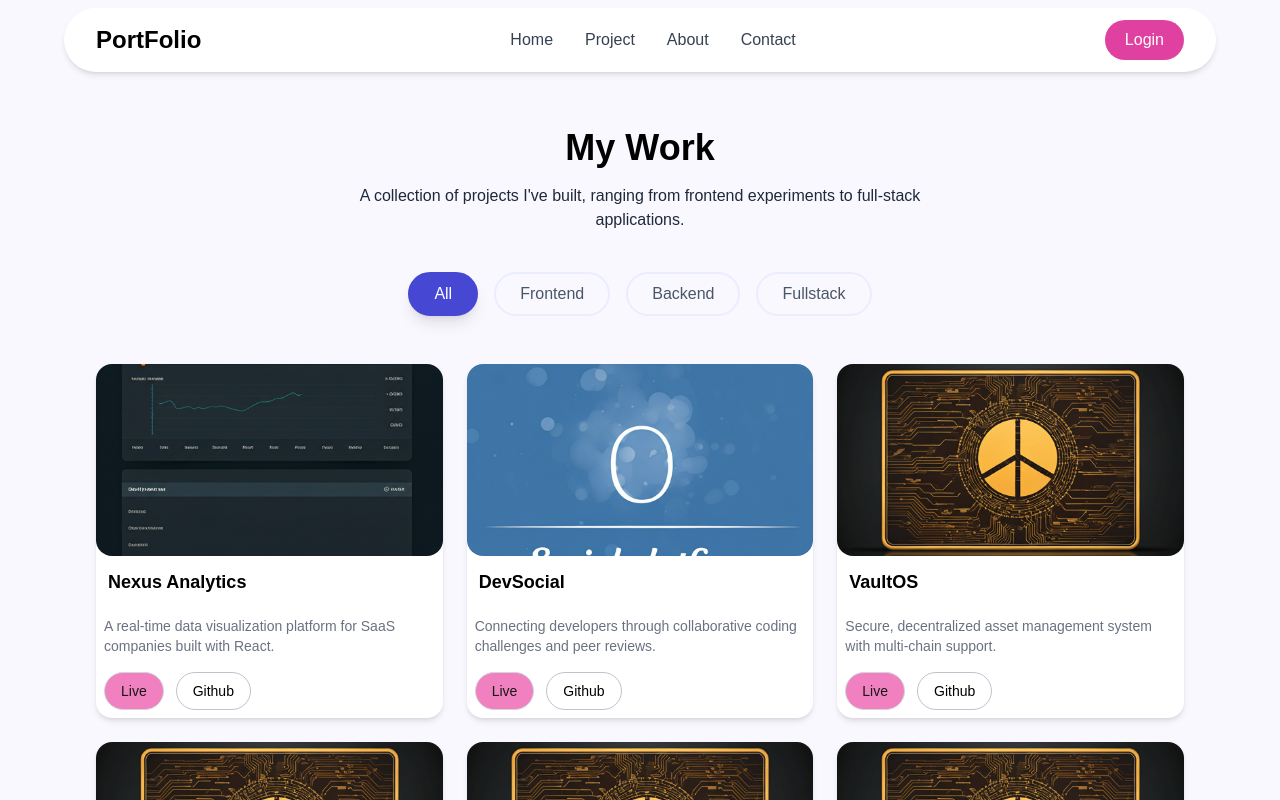
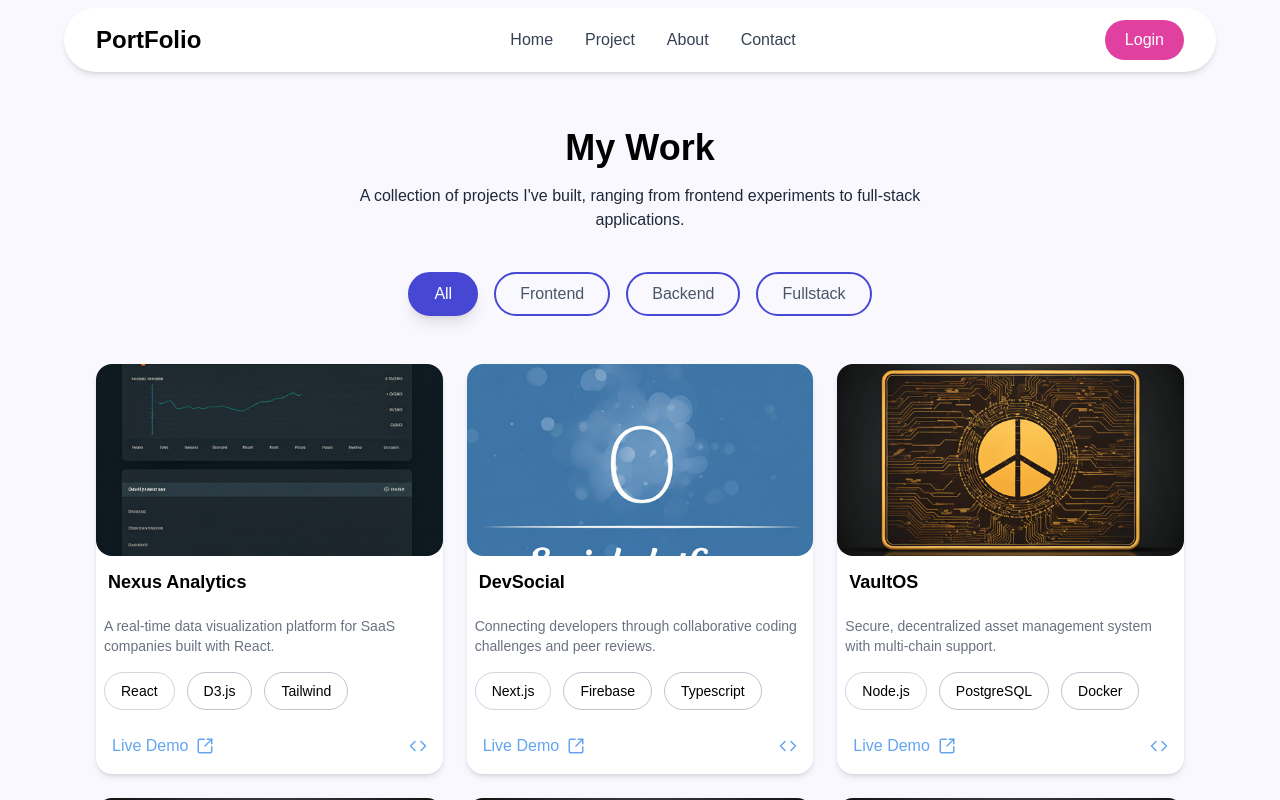
Before and after one commit to ahmadrazababu96-sketch/Portfolioweb, a Next.js app: page /projects in a window 1280 px wide. Shown: the top 800 px of the page. Built offline with nearby package versions, Linux system fonts and the light colour scheme.

Commit message:
project page complete

```diff
--- a/app/about/page.tsx
+++ b/app/about/page.tsx
@@ -0,0 +1,10 @@
+import React from 'react'
+
+const page = () => {
+  return (
+   <>
+   </>
+  )
+}
+
+export default page
--- a/components/Navbar.tsx
+++ b/components/Navbar.tsx
@@ -11,9 +11,11 @@ const Navbar = () => {
     <nav className="w-full sticky top-2 z-50 shadow-[#F4F2FE]">
   <div className="max-w-6xl mx-auto h-16 bg-white shadow-md flex items-center justify-between px-4 md:px-6 lg:px-8 rounded-full">
 
+   <Link href={"/"}>
     <div className="text-2xl font-bold text-black">
       PortFolio
     </div>
+   </Link>
 
     <div className="hidden md:flex items-center gap-8 text-gray-700 font-medium">
       <Link href={"/"}>Home</Link>
--- a/components/Projectcollection.tsx
+++ b/components/Projectcollection.tsx
@@ -1,6 +1,7 @@
 
 "use client";
 import React, { useState } from 'react'
+import { SquareArrowOutUpRight,Code } from 'lucide-react';
 const projectData=[
     {
                 id: 1,
@@ -8,8 +9,10 @@ const projectData=[
                 tittle: "Nexus Analytics",
                 category:"frontend",
                 desc: "A real-time data visualization platform for SaaS companies built with React.",
-                btn1:"Live",
-                btn2:"Github",
+                btn1:"React",
+                btn2:"D3.js",
+                btn3:"Tailwind",
+                demo:<SquareArrowOutUpRight  size={18}/>,
             },
             {
                 id: 2,
@@ -17,44 +20,54 @@ const projectData=[
                 tittle: "DevSocial",
                 category:"frontend",
                 desc: "Connecting developers through collaborative coding challenges and peer reviews.",
-                btn1:"Live",
-                btn2:"Github",
+                btn1:"Next.js",
+                btn2:"Firebase",
+                btn3:"Typescript",
+                color:"#4648D4",
+                demo:<SquareArrowOutUpRight size={18} />,
             },
             {
                 id: 3,
                 image: "/images/pimg3.png",
                 tittle: "VaultOS",
-                category:"frontend",
+                category:"backend",
                 desc: "Secure, decentralized asset management system with multi-chain support.",
-                btn1:"Live",
-                btn2:"Github",
+                btn1:"Node.js",
+                btn2:"PostgreSQL",
+                btn3:"Docker",
+                demo:<SquareArrowOutUpRight size={18} />,
             },
                         {
                 id: 4,
                 image: "/images/pimg3.png",
                 tittle: "VaultOS",
-                category:"frontend",
+                category:"backend",
                 desc: "Secure, decentralized asset management system with multi-chain support.",
-                btn1:"Live",
-                btn2:"Github",
+                btn1:"Vue.js",
+                btn2:"OpenWeatherAPI",
+                btn3:"Chart.js",
+                demo:<SquareArrowOutUpRight size={18} />,
             },
                         {
                 id: 5,
                 image: "/images/pimg3.png",
                 tittle: "VaultOS",
-                category:"frontend",
+                category:"fullstack",
                 desc: "Secure, decentralized asset management system with multi-chain support.",
-                btn1:"Live",
-                btn2:"Github",
+                btn1:"React",
+                btn2:"Prisma",
+                btn3:"graphQL",
+                demo:<SquareArrowOutUpRight size={18} />,
             },
                         {
                 id: 6,
                 image: "/images/pimg3.png",
                 tittle: "VaultOS",
-                category:"frontend",
+                category:"fullstack",
                 desc: "Secure, decentralized asset management system with multi-chain support.",
                 btn1:"Live",
                 btn2:"Github",
+                demo:<SquareArrowOutUpRight  size={18}/>,
             },
 ]
 const Projectcollection = () => {
@@ -68,20 +81,23 @@ const Projectcollection = () => {
         {
             id:"frontend",
             label:"Frontend",
-            color:"#EAEDFF",
+            color:"#4648D4",
         },
         {
             id:"backend",
             label:"Backend",
-            color:"#EAEDFF",
+            color:"#4648D4",
         },
         {
             id:"fullstack",
             label:"Fullstack",
-            color:"#EAEDFF",
+            color:"#4648D4",
         }
     ]
-    const filterprojects=activeCategory==="all"?projectData:projectData.filter(project=>project.category===activeCategory);
+    const filterprojects=activeCategory==="all"?
+    projectData
+    :
+    projectData.filter(project=>project.category===activeCategory);
 
   return (
     <>
@@ -91,14 +107,15 @@ const Projectcollection = () => {
               <p className='text-gray-800  text-center mt-4 max-w-xl'>
                 A collection of projects I've built, ranging from frontend experiments to full-stack applications.
               </p>
-           </div>
+                   </div>
            {/* buttons */}
-           <div className='flex flex-wrap justify-center gap-4 mb-12 pt-10 '>
+                      <div className='flex flex-wrap justify-center gap-4 mb-12 pt-10 '>
             {categories.map((category)=>(
                 <button className={`px-6 py-2 rounded-full font-medium transition-all duration-300
+                       hover:cursor-pointer
               ${activeCategory === category.id
                 ? 'text-white shadow-lg'
-                : 'bg-gray-100 text-gray-600 hover:bg-gray-200'
+                : ' text-gray-600 hover:bg-gray-600'
               }`}
                 style={{
               backgroundColor: activeCategory === category.id ? category.color : 'transparent',
@@ -109,10 +126,10 @@ const Projectcollection = () => {
                   {category.label}
                 </button>
             ))}
-           </div>
+                      </div>
            {/* cards */}
-           <div className='grid grid-cols-1 md:grid-cols-3 gap-6 '>
-                             {projectData.map((item) => (
+                        <div className='grid grid-cols-1 md:grid-cols-3 gap-6 '>
+                             {filterprojects.map((item) => (
                                <div
                                    key={item.id}
                                    className="bg-white shadow-md rounded-2xl
@@ -126,17 +143,34 @@ const Projectcollection = () => {
                                    />
                                    <h2 className="text-lg font-semibold text-black p-3  ">{item.tittle}</h2>
                                    <p className="text-gray-500 text-sm p-2">{item.desc}</p>
-           <div className='flex gap-3 p-2'>
-                <button className="border border-gray-300 px-4 py-2 rounded-full bg-[#F080C0] text-sm">
+           <div className='flex gap-3 p-2 '>
+                <button className="border border-gray-300 px-4 py-2 rounded-full  text-sm bg-[#FFFFFF] text-black
+                cursor-pointer hover:bg-[#F080C0]">
                {item.btn1}
              </button>
-               <button className="border border-[#CABECE] px-4 py-2 bg-[#FFFFFF] text-black font-light rounded-full text-sm">
+               <button className="border border-[#CABECE] px-4 py-2 bg-[#FFFFFF] text-black font-light rounded-full text-sm
+               cursor-pointer hover:bg-[#F080C0]">
                {item.btn2}
-             </button></div>
+             </button>
+              <button className="border border-[#CABECE] px-4 py-2 bg-[#FFFFFF] text-black font-light rounded-full text-sm
+              cursor-pointer hover:bg-[#F080C0]">
+               {item.btn3}
+             </button>
+             </div>
+             <div className='flex  justify-between items-center p-4 '>
+                  <p className='text-[#64A5F0] flex items-center gap-2 cursor-pointer'>Live Demo <span>{item.demo}</span></p>
+                  <p className='flex text-[#64A5F0] cursor-pointer'>  <Code size={18} /></p>
+             </div>
+
 
                                </div>
                            ))}
                          </div>
+
+
+
+
+
     </div>
 
     </>
```
